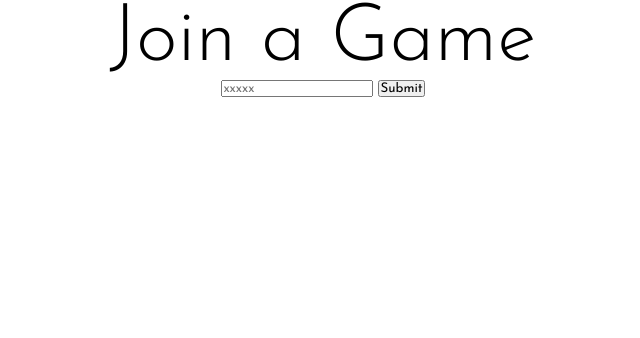
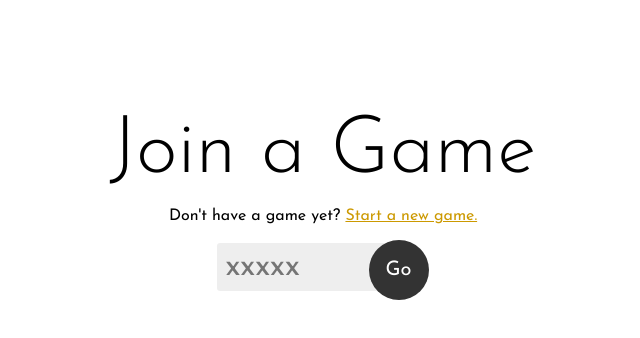
Before and after one commit to emilychang1/jumpeee, a website: page views/join.html in a window 1280 px wide. Shown: the whole page, without its empty margins (317-957 px from the left). Drawn offline with Linux system fonts and the light colour scheme.

Commit message:
[client] designed join game page

```diff
--- a/public/styles/style.css
+++ b/public/styles/style.css
@@ -9,27 +9,63 @@
     text-align:center;
 }
 
+p a {
+    color:#c90;
+}
+
 .wrap {
     width:70%;
     float:none;
     display:inline-block;
 }
 
-    .landing .wrap {
+    .sparse .wrap {
         margin-top:7em;
     }
 
-    section h1 {
+    .sparse h1 {
         font-weight:300;
         font-size:5em;
     }
 
-    .landing p {
+    .sparse p {
         margin-top:1em;
     }
 
-    .landing .button {
+    .sparse .button {
         margin-top:1em;
+    }
+
+.join {}
+
+    .join form {
+        margin-top:1em;
+    }
+
+    .join .input {
+        border:none;
+        background-color:#eee;
+        border-radius:0.1em;
+        font-size:2em;
+        padding:0.25em;
+        outline:none;
+        width:5em;
+    }
+
+    .join .submit {
+        -webkit-appearance:none;
+        outline:none;
+        border:none;
+        border-radius:50%;
+        background-color:#333;
+        color:#FFF;
+        height:3em;
+        width:3em;
+        text-align:center;
+        line-height:3em;
+        font-size:1.25em;
+        margin-left:-1.5em;
+        cursor:pointer;
     }
 
 .button {
--- a/views/join.html
+++ b/views/join.html
@@ -8,12 +8,13 @@
     <script src="/scripts/utils.js"></script>
   </head>
   <body>
-    <section class="join wrap-container">
+    <section class="sparse join wrap-container">
       <div class="wrap">
         <h1>Join a Game</h1>
+        <p>Don't have a game yet? <a href="{{ start_url }}">Start a new game.</a></p>
         <form method="post" action="/join">
-            <input placeholder="xxxxx" name="game_hash" />
-            <input type="submit">
+            <input class="input" placeholder="xxxxx" name="game_hash" />
+            <input class="submit" type="submit" value="Go">
         </form>
       </div>
     </section>
```
Also changed, not shown: views/index.html (+1 -1 lines).
